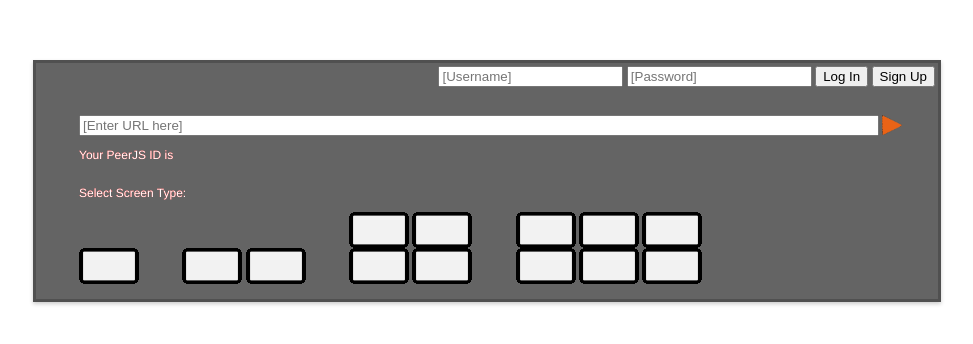
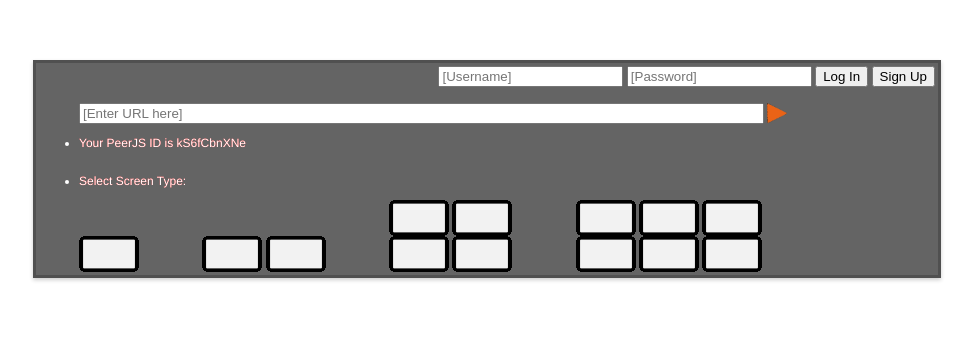
Before and after one commit to karthikbadam/PolyChrome, a website: page views/index.html in a window 1280 px wide. Shown: the part 140-484 px from the top of the page, without its empty margins (159-1132 px from the left). Drawn offline with Linux system fonts and the light colour scheme.

Commit message:
preparing for InfoVis

```diff
--- a/public/javascripts/postURL.js
+++ b/public/javascripts/postURL.js
@@ -3,83 +3,117 @@
  * created in Feb 2014
  */
 
-//default clone
+/* default mirror */
 var spaceConfiguration = 1;
 var displayConfiguration = 1;
 
-$(document).ready(function() {
 
-	//$("#toggle").click(function() {
-	//		$('#toggle').toggleClass('active');
-	//		$("#actions").slideToggle("slow");
-	//});
+function randomString(len, charSet) {
+	charSet = charSet || 'ABCDEFGHIJKLMNOPQRSTUVWXYZabcdefghijklmnopqrstuvwxyz0123456789';
+	var randomString = '';
+	for (var i = 0; i < len; i++) {
+		var randomPoz = Math.floor(Math.random() * charSet.length);
+		randomString += charSet.substring(randomPoz, randomPoz + 1);
+	}
+	return randomString;
+}
+
+$(document).ready(function () {
+
+    var peerId = randomString(10);
+    $('#pid').text(peerId);
 
     $("#url_submit").click(function () {
         var url = $("#url").val();
         var sendData = {};
-		sendData['url']	= url;
+        sendData['url'] = url;
         sendData['space'] = spaceConfiguration;
         sendData['display'] = displayConfiguration;
+        sendData['peerId'] = peerId;
 
-  //      $.ajax({
-		//	url: '/getPage',
-		//	type: 'GET',
-		//	data: sendData,
-		//	contentType: "application/x-www-form-urlencoded",
-		//	dataType: "json",
-		//	success: function(data) {
-		//		$('html').html(data);
-		//	},
-		//	error: function() {}
-		//});
-
-		$.post("/loadUrl", sendData, function(data, error){
+        $.post("/loadUrl", sendData, function (data, error) {
             if (error)
                 console.log(error)
-	        var win=window.open(data, 'about:blank');
-		    console.log("URL --"+ url + " loaded");
+            var win = window.open(data, 'about:blank');
+            console.log("URL --" + url + " loaded");
         });
     });
 
     //Clone
-	$("#one-screen").click(function() {
+    $("#one-screen").click(function () {
         spaceConfiguration = 1;
         displayConfiguration = 1;
     });
 
     //two screen left
-	$("#two-screen-left").click(function() {
+    $("#two-screen-left").click(function () {
         spaceConfiguration = 2;
         displayConfiguration = 1;
     });
 
     //two screen left
-	$("#two-screen-right").click(function() {
+    $("#two-screen-right").click(function () {
         spaceConfiguration = 2;
         displayConfiguration = 2;
     });
 
     //four screen left top
-	$("#four-screen-left-top").click(function() {
+    $("#four-screen-left-top").click(function () {
         spaceConfiguration = 4;
         displayConfiguration = 1;
     });
 
     //four screen right top
-	$("#four-screen-right-top").click(function() {
+    $("#four-screen-right-top").click(function () {
         spaceConfiguration = 4;
         displayConfiguration = 2;
     });
 
     //four screen left bottom
-	$("#four-screen-left-bottom").click(function() {
+    $("#four-screen-left-bottom").click(function () {
         spaceConfiguration = 4;
         displayConfiguration = 3;
     });
 
     //four screen right bottom
-	$("#four-screen-right-bottom").click(function() {
+    $("#four-screen-right-bottom").click(function () {
         spaceConfiguration = 4;
         displayConfiguration = 4;
     });
+
+    //six screen left top
+    $("#six-screen-left-top").click(function () {
+        spaceConfiguration = 6;
+        displayConfiguration = 1;
     });
+
+    //six screen middle top
+    $("#six-screen-middle-top").click(function () {
+        spaceConfiguration = 6;
+        displayConfiguration = 2;
+    });
+
+    //six screen right top
+    $("#six-screen-right-top").click(function () {
+        spaceConfiguration = 6;
+        displayConfiguration = 3;
+    });
+
+    //six screen left bottom
+    $("#six-screen-left-bottom").click(function () {
+        spaceConfiguration = 6;
+        displayConfiguration = 4;
+    });
+
+    //six screen middle bottom
+    $("#six-screen-middle-bottom").click(function () {
+        spaceConfiguration = 6;
+        displayConfiguration = 5;
+    });
+
+    //six screen right bottom
+    $("#six-screen-right-bottom").click(function () {
+        spaceConfiguration = 6;
+        displayConfiguration = 6;
+    });
+});
--- a/public/stylesheets/polychrome-index.css
+++ b/public/stylesheets/polychrome-index.css
@@ -40,7 +40,7 @@ body {
 }
 
 #url {
-	width: 800px;
+	width: 80%;
 }
 
 #url_submit {
@@ -56,7 +56,7 @@ body {
 }
 
 #url_info {
-	float:left;
+	padding-left: 40px;
 }
 
 #login {
@@ -67,8 +67,10 @@ body {
 	display: inline-block;
 }
 
-#multiple-screen {
+.multiple-screen {
 	display: inline-block;
+    padding-left: 40px;
+    padding-right: 20px;
 }
 
 #one-screen {
--- a/views/index.html
+++ b/views/index.html
@@ -23,55 +23,60 @@
             </div>
 
             <div id="url_info">
+                <input type="text" id="url" placeholder="[Enter URL here]">
+                <button id="url_submit"></button>
+            </div>
+
+            <div>
                 <ul>
-                    <input type="text" id="url" placeholder="[Enter URL here]">
-                    <button id="url_submit"></button>
+                    <li>
+				        Your PeerJS ID is
+                        <span id="pid"></span>
+                    </li>
                 </ul>
-                <ul>
-				Your PeerJS ID is
-                    <span id="pid"></span>
-                </ul>
-                <ul id="results"></ul>
             </div>
 
             <div id="screen-options">
                 <ul>
-                    <p> Select Screen Type:</p>
+                    <li><p> Select Screen Type:</p></li>
                 </ul>
-                <div id="multiple-screen">
-                    <ul>
+                <div class="multiple-screen">
+                    <div>
                         <input type="button" id="one-screen">
-                    </ul>
+                    </div>
                 </div>
-                <div id="multiple-screen">
-                    <ul>
+
+                <div class="multiple-screen">
+                    <div>
                         <input type="button" class="multiple-screen-element" id="two-screen-left">
                         <input type="button" class="multiple-screen-element" id="two-screen-right">
-                    </ul>
+                    </div>
                 </div>
-                <div id="multiple-screen">
-                    <ul id="multiple-screens">
+
+                <div class="multiple-screen">
+                    <div>
                         <input type="button" class="multiple-screen-element" id="four-screen-left-top">
                         <input type="button" class="multiple-screen-element" id="four-screen-right-top">
-                    </ul>
-                    <ul id="multiple-screens">
+                    </div>
+                    <div>
                         <input type="button" class="multiple-screen-element" id="four-screen-left-bottom">
                         <input type="button" class="multiple-screen-element" id="four-screen-right-bottom">
-                    </ul>
+                    </div>
                 </div>
-                <div id="multiple-screen">
-                    <ul id="multiple-screens">
+
+                <div class="multiple-screen">
+                    <div>
                         <input type="button" class="multiple-screen-element" id="six-screen-left-top">
                         <input type="button" class="multiple-screen-element" id="six-screen-middle-top">
                         <input type="button" class="multiple-screen-element" id="six-screen-right-top">
-                    </ul>
-
-                    <ul id="multiple-screens">
+                    </div>
+                    <div>
                         <input type="button" class="multiple-screen-element" id="six-screen-left-bottom">
                         <input type="button" class="multiple-screen-element" id="six-screen-middle-bottom">
                         <input type="button" class="multiple-screen-element" id="six-screen-right-bottom">
-                    </ul>
+                    </div>
                 </div>
+
             </div>
         </div>
 
```
Also changed, not shown: polychrome-server.js (+4 -4 lines). Lines whose indentation alone changed are shown as unchanged.
